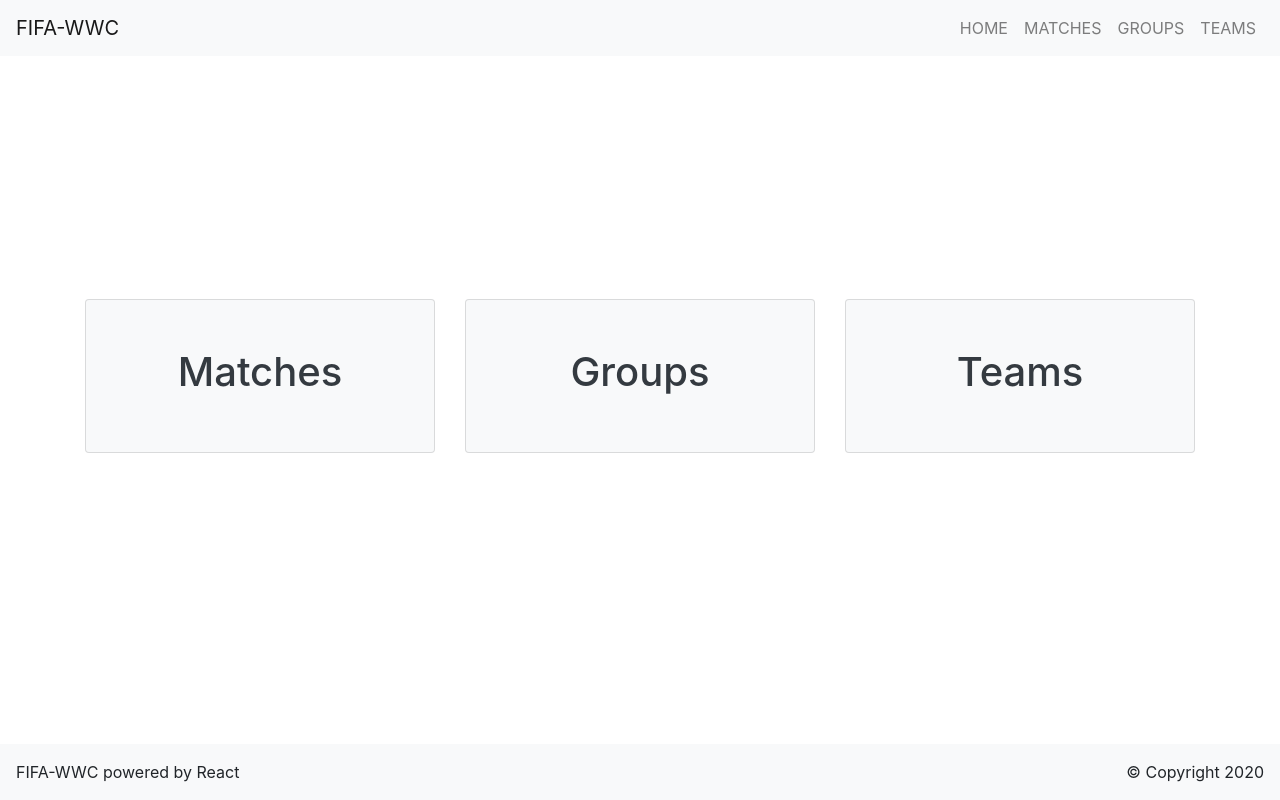
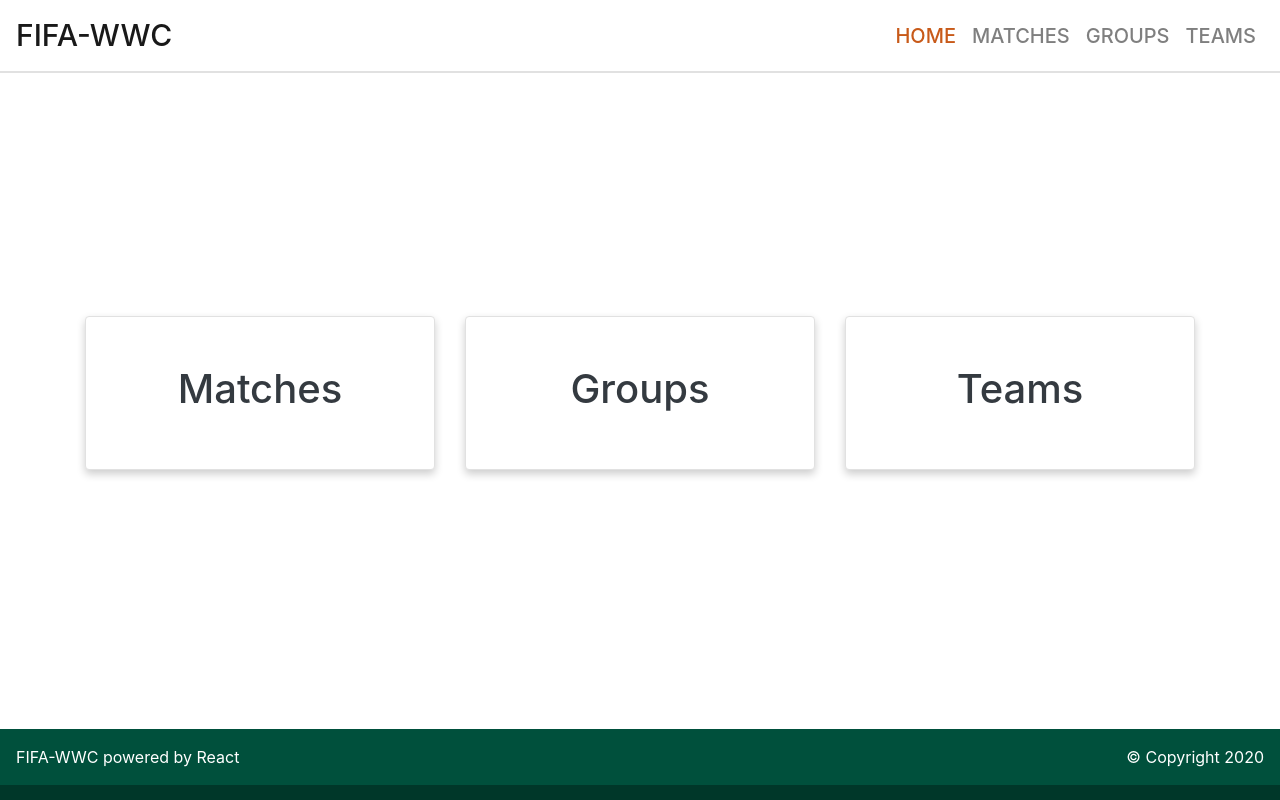
Before and after one commit to govindvish/fifa-wwc, a React (Create React App) app: page / in a window 1280 px wide. Built offline with nearby package versions, Linux system fonts and the light colour scheme.

Commit message:
Added css for home page.

```diff
--- a/src/App.css
+++ b/src/App.css
@@ -6,18 +6,57 @@
     left: 50%;
     transform: translate(-50%, -50%);
 }
-.card-matches a{
+
+/* Navbar */
+.navbar {
+    background: #fff;
+    border-bottom: 2px solid #e1e1e1;
+}
+
+.navbar .navbar-brand {
+    font-size: 30px;
+    font-weight: 500;
+}
+
+.nav-item a {
+    font-size: 20px;
+    font-weight: 500;
+}
+
+.nav-item .active,
+.nav-item a:hover {
+    color: #c85a19 !important;
+}
+
+/* Cards */
+.card {
+    box-shadow: 0 4px 8px 0 rgba(0,0,0,0.2);
+    transition: 0.3s;
+}
+
+.card-matches a,
+.card-teams a,
+.card-groups a {
     text-decoration: none;
 }
 
-.card-groups a{
-    text-decoration: none;
+.plain-card {
+    background: #fff;
+    border: 1px solid #e1e1e1;
 }
 
-.card-teams a{
-    text-decoration: none;
+.card-bg {
+    background: #00503c;
 }
 
+/* Footer */
+.footer {
+    background: #00503c;
+    border-bottom: 15px solid #003729;
+    color: #fff;
+}
+
+/* Effects */
 .transition-effect {
     transition: all 0.6s;
 }
--- a/src/components/Footer.js
+++ b/src/components/Footer.js
@@ -4,8 +4,8 @@ import React from 'react';
 function Footer() {
     return (
         <div>
-            <footer className="fixed-bottom bg-light p-3">
-            FIFA-WWC powered by React <span className="float-right">&copy; Copyright 2020</span>
+            <footer className="fixed-bottom footer p-3">
+                FIFA-WWC powered by React <span className="float-right">&copy; Copyright 2020</span>
             </footer>
         </div>
     );
--- a/src/components/Home.js
+++ b/src/components/Home.js
@@ -28,21 +28,21 @@ class Home extends Component {
                 <div className="row align-items-center" style={{ height: 80 + 'vh' }}>
                     <div className="col-4 card-matches" onMouseOver={() => this.addStyleClass('matches')} onMouseOut={this.removeStyleClass}>
                         <Link to='/matches'>
-                            <div className={this.state.styleClass === 'matches' ? "card bg-info p-5 text-center text-white transition-effect" : "card bg-light p-5 text-center text-dark"}>
+                            <div className={this.state.styleClass === 'matches' ? "card card-bg p-5 text-center text-white transition-effect" : "card plain-card p-5 text-center text-dark"}>
                                 <h1>Matches</h1>
                             </div>
                         </Link>
                     </div>
                     <div className="col-4 card-groups" onMouseOver={() => this.addStyleClass('groups')} onMouseOut={this.removeStyleClass}>
                         <Link to='/groups'>
-                            <div className={this.state.styleClass === 'groups' ? "card bg-warning p-5 text-center text-white transition-effect" : "card bg-light p-5 text-center text-dark"}>
+                            <div className={this.state.styleClass === 'groups' ? "card card-bg p-5 text-center text-white transition-effect" : "card plain-card p-5 text-center text-dark"}>
                                 <h1>Groups</h1>
                             </div>
                         </Link>
                     </div>
                     <div className="col-4 card-teams" onMouseOver={() => this.addStyleClass('teams')} onMouseOut={this.removeStyleClass}>
                         <Link to='/teams'>
-                            <div className={this.state.styleClass === 'teams' ? "card bg-danger p-5 text-center text-white transition-effect" : "card bg-light p-5 text-center text-dark"}>
+                            <div className={this.state.styleClass === 'teams' ? "card card-bg p-5 text-center text-white transition-effect" : "card plain-card p-5 text-center text-dark"}>
                                 <h1>Teams</h1>
                             </div>
                         </Link>
--- a/src/components/Navbar.js
+++ b/src/components/Navbar.js
@@ -1,5 +1,5 @@
 import React, { Component } from 'react';
-import { Link } from 'react-router-dom';
+import { Link, NavLink } from 'react-router-dom';
 
 
 class Navbar extends Component {
@@ -13,26 +13,26 @@ class Navbar extends Component {
     render() {
         return (
             <div>
-                <nav className="navbar navbar-expand-lg navbar-light bg-light">
-                    <Link className="navbar-brand" to="/">
+                <nav className="navbar navbar-expand-lg navbar-light">
+                    <NavLink className="navbar-brand" to="/">
                         FIFA-WWC
-                    </Link>
+                    </NavLink>
                     <button className="navbar-toggler" type="button" data-toggle="collapse" data-target="#navbarNav" aria-controls="navbarNav" aria-expanded="false" aria-label="Toggle navigation">
                         <span className="navbar-toggler-icon"></span>
                     </button>
                     <div className="collapse navbar-collapse" id="navbarNav">
                         <ul className="navbar-nav ml-auto">
                             <li className="nav-item">
-                                <Link className="nav-link" activeclassname="active" to="/">HOME</Link>
+                                <NavLink className="nav-link" activeclassname="active" exact={true} to="/">HOME</NavLink>
                             </li>
                             <li className="nav-item">
-                                <Link className="nav-link" activeclassname="active" to="/matches">MATCHES</Link>
+                                <NavLink className="nav-link" activeclassname="active" to="/matches">MATCHES</NavLink>
                             </li>
                             <li className="nav-item">
-                                <Link className="nav-link" activeclassname="active" to="/groups">GROUPS</Link>
+                                <NavLink className="nav-link" activeclassname="active" to="/groups">GROUPS</NavLink>
                             </li>
                             <li className="nav-item">
-                                <Link className="nav-link" activeclassname="active" to="/teams">TEAMS</Link>
+                                <NavLink className="nav-link" activeclassname="active" to="/teams">TEAMS</NavLink>
                             </li>
                         </ul>
                     </div>
```
